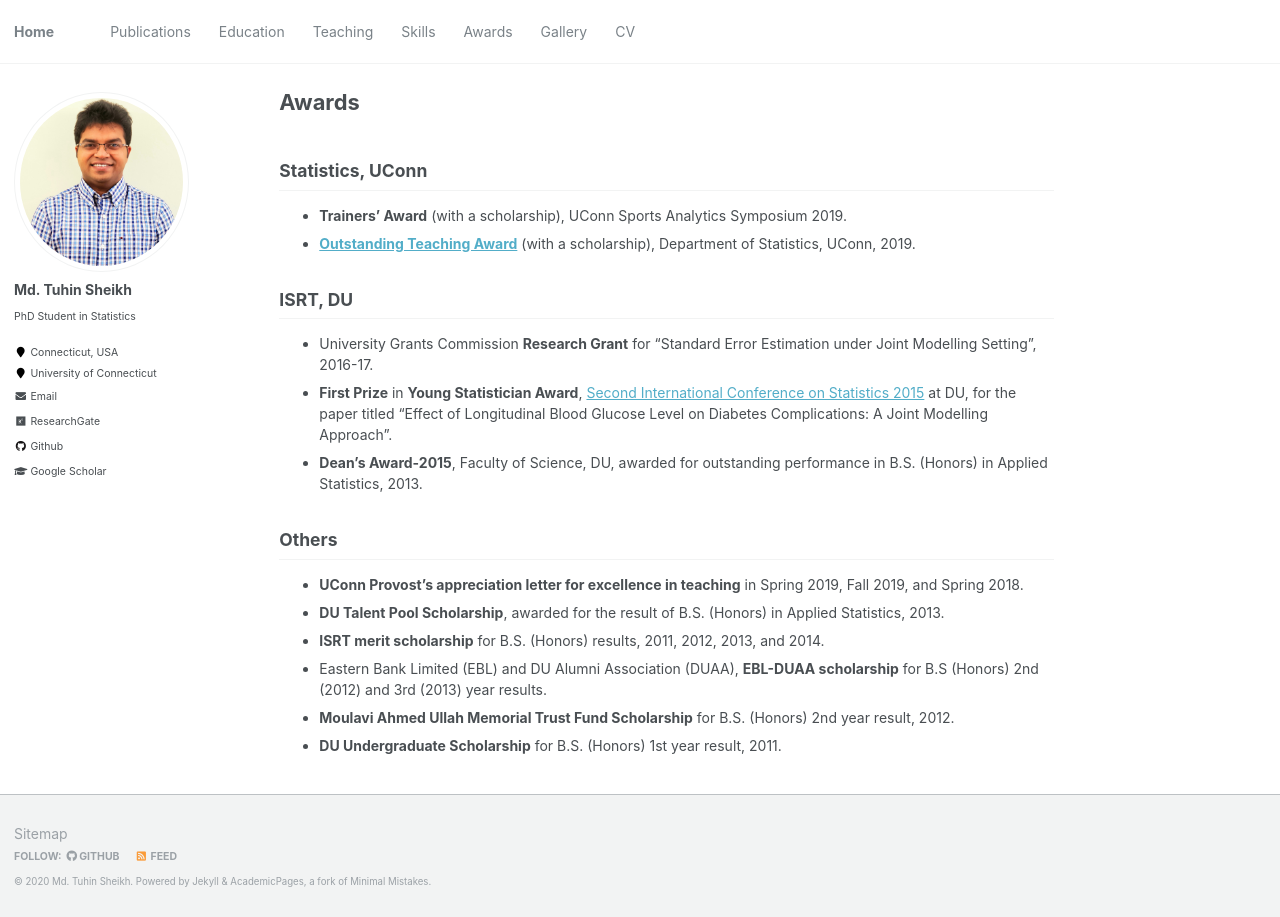
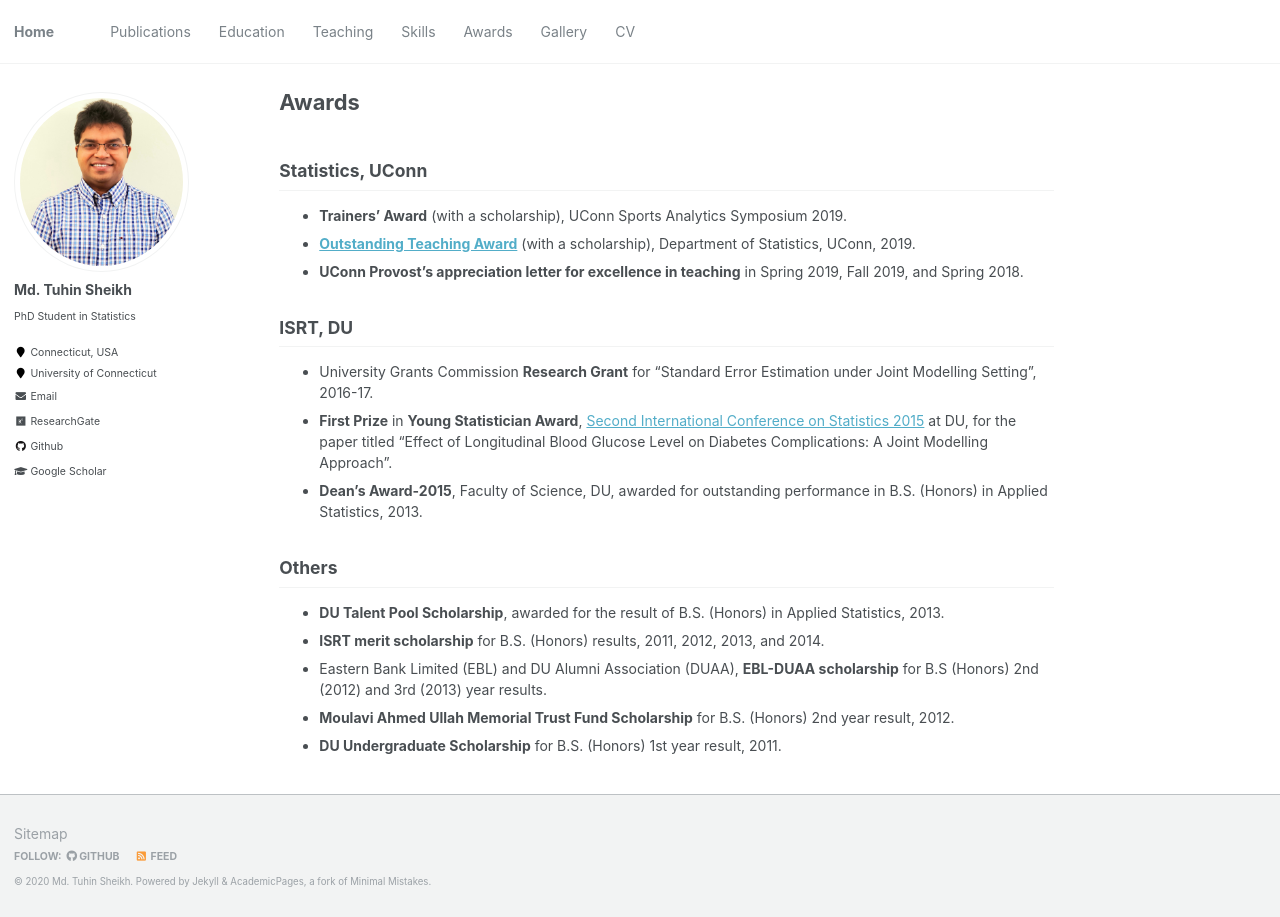
Before and after one commit to mdtuhinsheikh/mdtuhinsheikh.github.io, a Jekyll site: the page built from _pages/awards.md, in a window 1280 px wide. Built offline with Jekyll 4.4.1, drawn with Linux system fonts in a browser that asks for light colours; part of the change alters nothing that is shown.

```diff
--- a/_pages/awards.md
+++ b/_pages/awards.md
@@ -7,6 +7,7 @@ author_profile: true
 ## Statistics, UConn
 * **Trainers' Award** (with a scholarship), UConn Sports Analytics Symposium 2019.
 * [**Outstanding Teaching Award**](https://stat.uconn.edu/student-awards/) (with a scholarship), Department of Statistics, UConn, 2019.
+* **UConn Provost's appreciation letter for excellence in teaching** in Spring 2019, Fall 2019, and Spring 2018.
 
 ## ISRT, DU
 * University Grants Commission **Research Grant** for "Standard Error Estimation under Joint Modelling Setting", 2016-17.
@@ -14,7 +15,6 @@ author_profile: true
 * **Dean's Award-2015**, Faculty of Science, DU, awarded for outstanding performance in B.S. (Honors) in Applied Statistics, 2013.
 
 ## Others
-* **UConn Provost's appreciation letter for excellence in teaching** in Spring 2019, Fall 2019, and Spring 2018.
 * **DU Talent Pool Scholarship**, awarded for the result of B.S. (Honors) in Applied Statistics, 2013.
 * **ISRT merit scholarship** for B.S. (Honors) results, 2011, 2012, 2013, and 2014.
 * Eastern Bank Limited (EBL) and DU Alumni Association (DUAA), **EBL-DUAA scholarship** for B.S (Honors) 2nd (2012) and 3rd (2013) year results.
```
